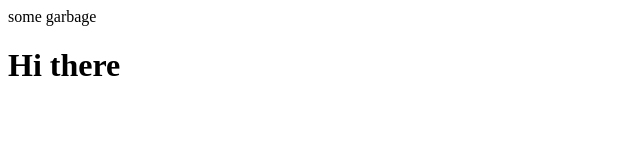
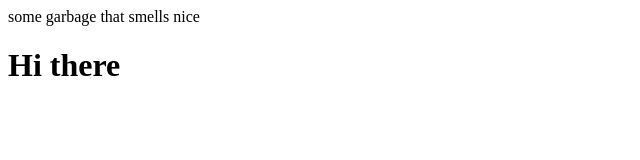
Before and after one commit to marcmajcher/git-demo-repo, a plain HTML site: page index.html in a window 1280 px wide. Shown: the whole page, without its empty margins (0-640 px from the left). Drawn offline with Linux system fonts and the light colour scheme.

Commit message:
my change

```diff
--- a/index.html
+++ b/index.html
@@ -9,7 +9,7 @@
 </head>
 <body>
   <div id= new>
-    some garbage
+    some garbage that smells nice
   </div>
   <h1>Hi there</h1>
 </body>
```
